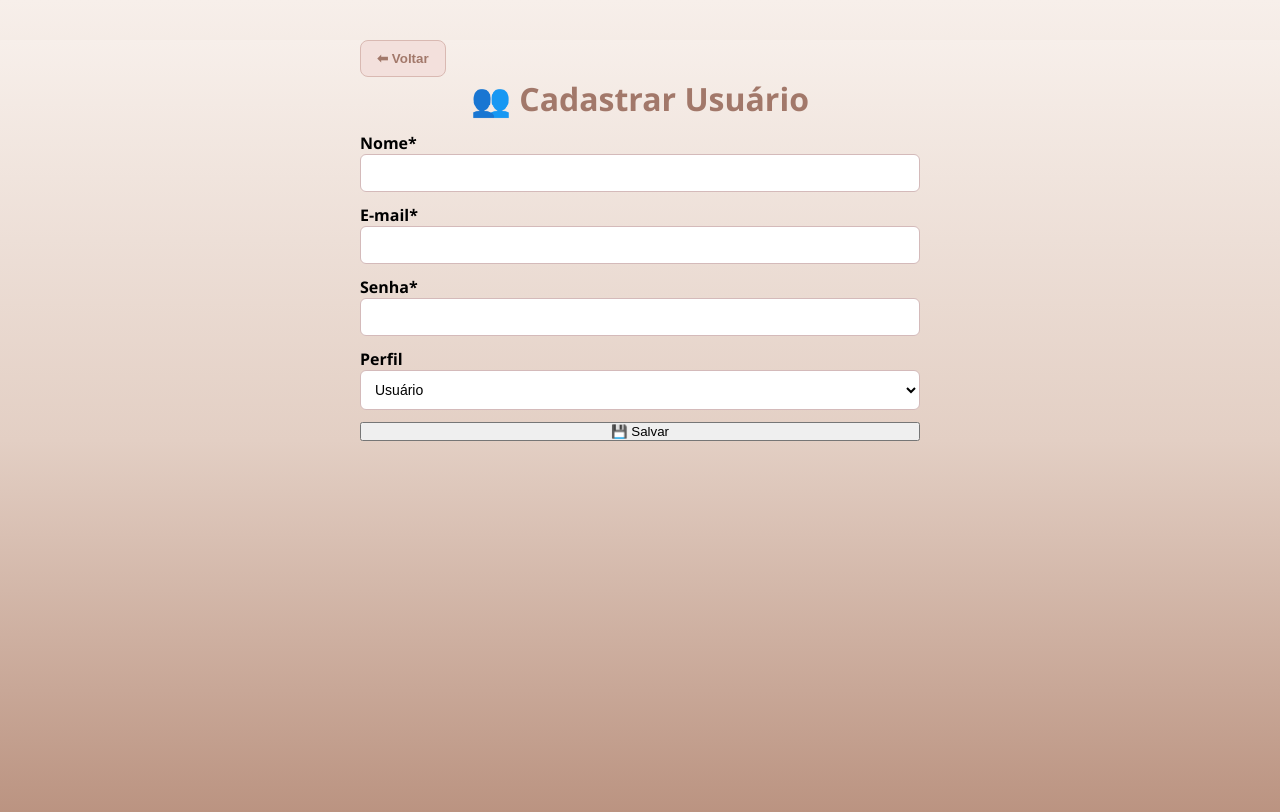
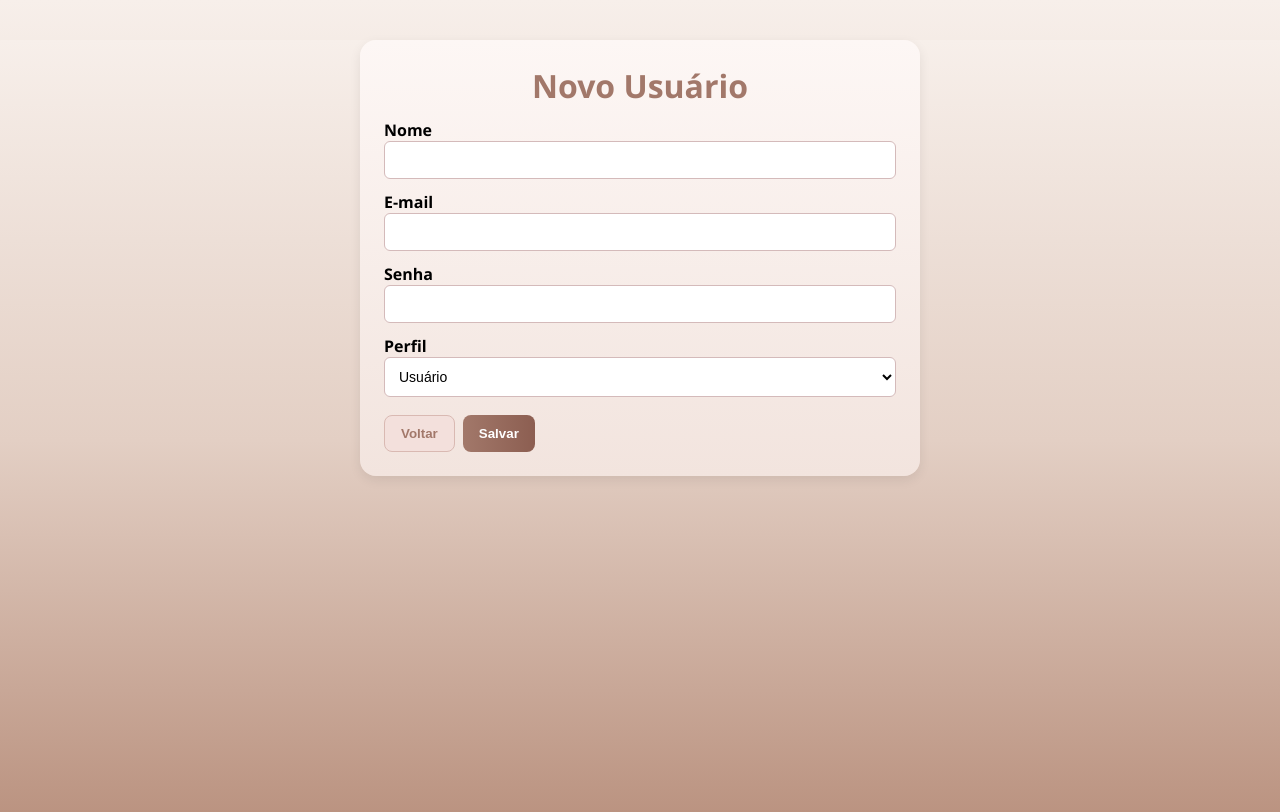
Before and after one commit to F4chini2/farmaceutica-esteta, a React (Vite) app in the folder frontend/: page /usuarios/novo in a window 1280 px wide. Shown: the top 812 px of the page. Built offline with nearby package versions, Linux system fonts and the light colour scheme; no server answers; sample sign-in values are in the browser's storage.

Commit message:
Update UsuariosFull.jsx

```diff
--- a/frontend/src/pages/UsuariosFull.jsx
+++ b/frontend/src/pages/UsuariosFull.jsx
@@ -1,9 +1,8 @@
-import React, { useState } from 'react';
+import { useState } from 'react';
 import { useNavigate } from 'react-router-dom';
 import './UsuariosFull.css';
-import { API, authHeaders } from '../config/api'; // adiciona isso pra usar o mesmo padrão das outras telas
 
-export default function UsuariosFull() {
+export default function UsuariosFull(){
   const [nome, setNome] = useState('');
   const [email, setEmail] = useState('');
   const [senha, setSenha] = useState('');
@@ -13,62 +12,62 @@ export default function UsuariosFull() {
 
   const salvar = async (e) => {
     e.preventDefault();
-    if (!nome || !email || !senha) {
-      alert('Preencha nome, e-mail e senha.');
-      return;
-    }
-    try {
+    if(!nome || !email || !senha){ alert('Preencha nome, e-mail e senha.'); return; }
+    try{
       setSalvando(true);
+      const token = localStorage.getItem('token');
       const res = await fetch(`${API}/usuarios`, {
-        method: 'POST',
-        headers: {
-          'Content-Type': 'application/json',
-          ...authHeaders(),
+        method:'POST',
+        headers:{
+          'Content-Type':'application/json',
+          Authorization: `Bearer ${token}`
         },
-        body: JSON.stringify({ nome, email, senha, perfil }),
+        body: JSON.stringify({ nome, email, senha, perfil })
       });
       const data = await res.json();
-      if (!res.ok) throw new Error(data?.erro || 'Erro ao criar usuário.');
-      alert('Usuário criado com sucesso!');
-      setNome('');
-      setEmail('');
-      setSenha('');
-      setPerfil('usuario');
-    } catch (err) {
-      alert(err.message);
-    } finally {
+      if(res.status === 401){
+        alert('Sessão expirada. Faça login novamente.');
+        navigate('/');
+        return;
+      }
+      if(res.ok){
+        alert('Usuário cadastrado com sucesso!');
+        navigate('/usuarios');
+      }else{
+        alert(data?.erro || 'Erro ao salvar usuário');
+      }
+    }catch(err){
+      alert('Erro de conexão ao salvar usuário');
+    }finally{
       setSalvando(false);
     }
   };
 
   return (
-    <div className="usuariosfull">
-      <button onClick={() => navigate(-1)} className="btn-voltar">⬅ Voltar</button>
-      <h2>👥 Cadastrar Usuário</h2>
-
-      <form onSubmit={salvar}>
-        <label>Nome*
-          <input type="text" value={nome} onChange={(e) => setNome(e.target.value)} required />
+    <div style={{maxWidth:560, margin:'40px auto'}} className="container-box usuariosfull">
+      <h2>Novo Usuário</h2>
+      <form onSubmit={salvar} style={{display:'grid', gap:12}}>
+        <label>Nome
+          <input value={nome} onChange={e=>setNome(e.target.value)} />
         </label>
-
-        <label>E-mail*
-          <input type="email" value={email} onChange={(e) => setEmail(e.target.value)} required />
+        <label>E-mail
+          <input type="email" value={email} onChange={e=>setEmail(e.target.value)} />
         </label>
-
-        <label>Senha*
-          <input type="password" value={senha} onChange={(e) => setSenha(e.target.value)} required />
+        <label>Senha
+          <input type="password" value={senha} onChange={e=>setSenha(e.target.value)} />
         </label>
-
         <label>Perfil
-          <select value={perfil} onChange={(e) => setPerfil(e.target.value)}>
+          <select value={perfil} onChange={e=>setPerfil(e.target.value)}>
             <option value="usuario">Usuário</option>
             <option value="admin">Admin</option>
           </select>
         </label>
-
-        <button type="submit" disabled={salvando}>
-          {salvando ? 'Salvando...' : '💾 Salvar'}
-        </button>
+        <div style={{display:'flex', gap:8, marginTop:6}}>
+          <button type="button" className="btn-voltar" onClick={()=>navigate('/usuarios')}>Voltar</button>
+          <button type="submit" className="btn-primary" disabled={salvando}>
+            {salvando ? 'Salvando...' : 'Salvar'}
+          </button>
+        </div>
       </form>
     </div>
   );
```
